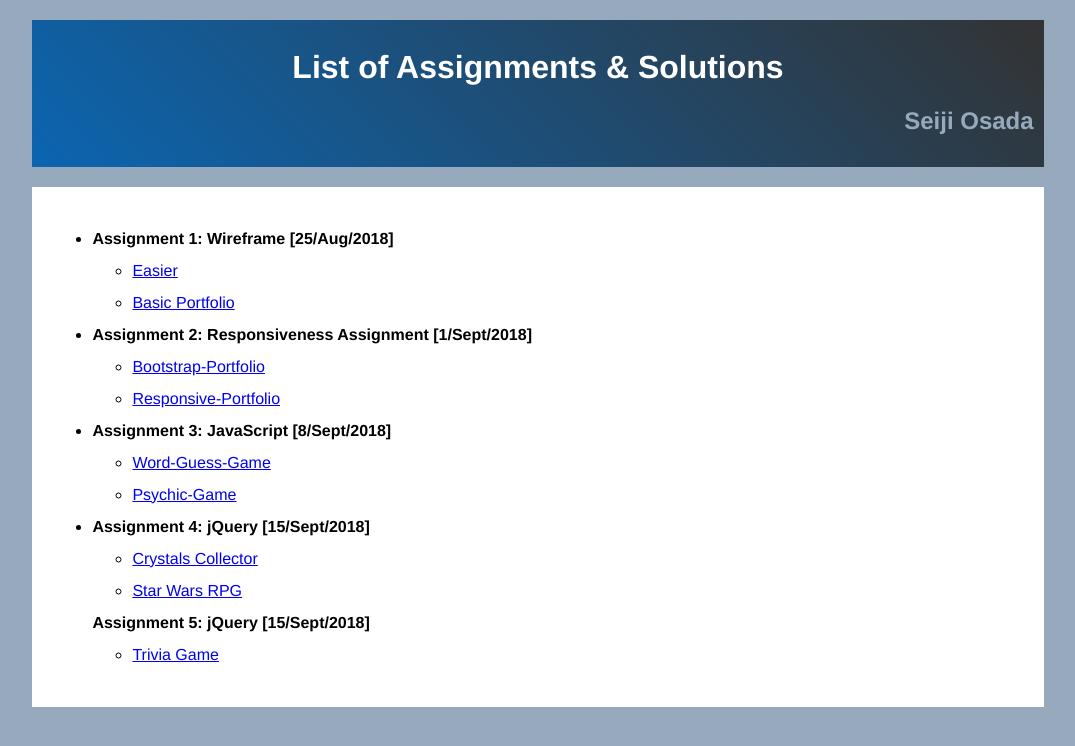
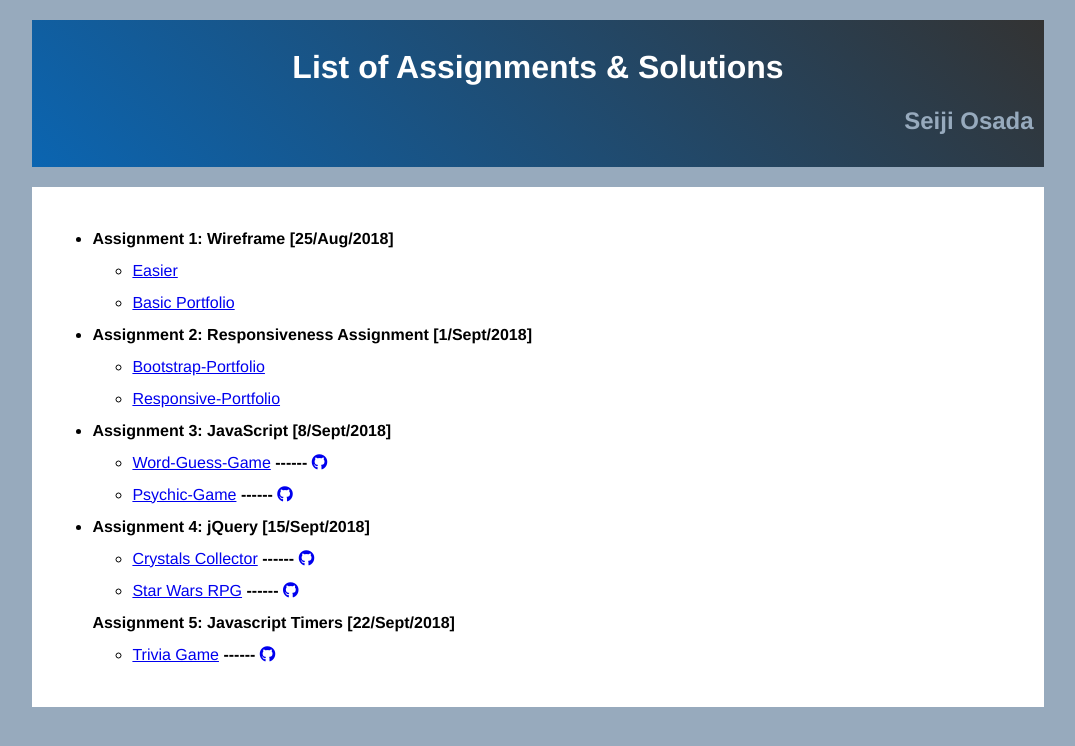
Before and after one commit to seiji13r/2018codingBootcampCoursework, a plain HTML site: page index.html in a window 1280 px wide. Shown: the whole page, without its empty margins (102-1177 px from the left). Drawn offline with Linux system fonts and the light colour scheme.

Commit message:
05-HW-JavaScriptTimers Final Update 2

```diff
--- a/index.html
+++ b/index.html
@@ -5,6 +5,7 @@
   <meta name="viewport" content="width=device-width, initial-scale=1.0">
   <meta http-equiv="X-UA-Compatible" content="ie=edge">
   <title>Seiji's Course Work Index</title>
+  <link rel="stylesheet" href="https://use.fontawesome.com/releases/v5.3.1/css/all.css" integrity="sha384-mzrmE5qonljUremFsqc01SB46JvROS7bZs3IO2EmfFsd15uHvIt+Y8vEf7N7fWAU" crossorigin="anonymous">
   <link rel="stylesheet" type="text/css" href="indexstyle.css">
 </head>
 <body>
@@ -31,22 +32,47 @@
       <li>
           <strong>Assignment 3: JavaScript [8/Sept/2018]</strong>
           <ul>
-            <li><a href="https://seiji13r.github.io/2018codingBootcampCoursework/03-HW-JavaScript/Word-Guess-Game/" target="_blank">Word-Guess-Game</a></li>
-            <li><a href="https://seiji13r.github.io/2018codingBootcampCoursework/03-HW-JavaScript/Psychic-Game/" target="_blank">Psychic-Game</a></li>
+            <li>
+              <a href="https://seiji13r.github.io/2018codingBootcampCoursework/03-HW-JavaScript/Word-Guess-Game/" target="_blank">Word-Guess-Game</a>
+              <strong>------</strong>
+              <a href="https://github.com/seiji13r/2018codingBootcampCoursework/tree/master/03-HW-JavaScript/Psychic-Game" target="_blank"><i class="fab fa-github"></i></a>
+            </li>
+            <li>
+              <a href="https://seiji13r.github.io/2018codingBootcampCoursework/03-HW-JavaScript/Psychic-Game/" target="_blank">Psychic-Game</a>
+              <strong>------</strong>
+              <a href="https://github.com/seiji13r/2018codingBootcampCoursework/tree/master/03-HW-JavaScript/Word-Guess-Game" target="_blank"><i class="fab fa-github"></i></a>
+            </li>
           </ul>
       </li>
       <li>
         <strong>Assignment 4: jQuery [15/Sept/2018]</strong>
         <ul>
-          <li><a href="https://seiji13r.github.io/2018codingBootcampCoursework/04-HW-jQuery/01CrystalsCollector/" target="_blank">Crystals Collector</a></li>
-          <li><a href="https://seiji13r.github.io/2018codingBootcampCoursework/04-HW-jQuery/02StarWarsRPGGame/" target="_blank">Star Wars RPG</a></li>
+          <li>
+            <a href="https://seiji13r.github.io/2018codingBootcampCoursework/04-HW-jQuery/01CrystalsCollector/" target="_blank">Crystals Collector</a>
+            <strong>------</strong>
+            <a href="https://github.com/seiji13r/2018codingBootcampCoursework/tree/master/04-HW-jQuery/01CrystalsCollector" target="_blank"><i class="fab fa-github"></i></a>
+          </li>
+          <li>
+            <a href="https://seiji13r.github.io/2018codingBootcampCoursework/04-HW-jQuery/02StarWarsRPGGame/" target="_blank">Star Wars RPG</a>
+            <strong>------</strong>
+            <a href="https://github.com/seiji13r/2018codingBootcampCoursework/tree/master/04-HW-jQuery/02StarWarsRPGGame" target="_blank"><i class="fab fa-github"></i></a>
+          </li>
         </ul>
-        <strong>Assignment 5: jQuery [15/Sept/2018]</strong>
+        <strong>Assignment 5: Javascript Timers [22/Sept/2018]</strong>
         <ul>
-          <li><a href="https://seiji13r.github.io/2018codingBootcampCoursework/05-HW-JavaScriptTimers/TriviaGame/" target="_blank">Trivia Game</a></li>
+          <li>
+            <a href="https://seiji13r.github.io/2018codingBootcampCoursework/05-HW-JavaScriptTimers/TriviaGame/" target="_blank">Trivia Game</a>
+            <strong>------</strong>
+            <a href="https://github.com/seiji13r/2018codingBootcampCoursework/tree/master/05-HW-JavaScriptTimers/TriviaGame" target="_blank"><i class="fab fa-github"></i></a>
+          </li>
         </ul>
     </li>
     </ul>
   </section>
 </body>
 </html>
+
+<!--
+            <strong>------</strong>
+            <a href="" target="_blank"><i class="fab fa-github"></i></a>
+       -->
```
Also changed, not shown: 05-HW-JavaScriptTimers/TriviaGame/index.html (+8 -3 lines).
